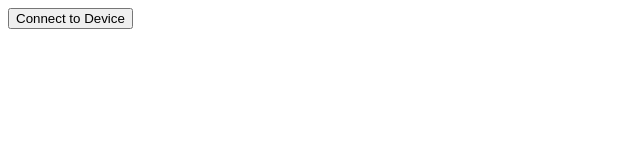
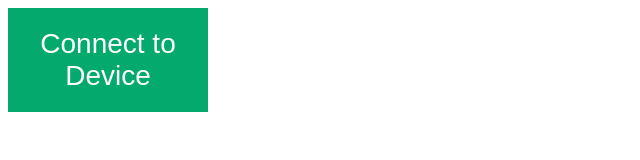
Before and after one commit to YolkyHaddock597/Web-Serial-API-TI, a plain HTML site: page index.html in a window 1280 px wide. Shown: the whole page, without its empty margins (0-640 px from the left). Drawn offline with Linux system fonts and the light colour scheme.

Commit message:
Update index.html
Signed-off-by: yolkyhaddock2 <115996913+yolkyhaddock2@users.noreply.github.com>

```diff
--- a/index.html
+++ b/index.html
@@ -2,9 +2,46 @@
 <html>
   <head>
     <title>TI Calc</title>
+ <style>
+.button {
+  position: relative;
+  background-color: #04AA6D;
+  border: none;
+  font-size: 28px;
+  color: #FFFFFF;
+  padding: 20px;
+  width: 200px;
+  text-align: center;
+  -webkit-transition-duration: 0.4s; /* Safari */
+  transition-duration: 0.4s;
+  text-decoration: none;
+  overflow: hidden;
+  cursor: pointer;
+}
+
+.button:after {
+  content: "";
+  background: #90EE90;
+  display: block;
+  position: absolute;
+  padding-top: 300%;
+  padding-left: 350%;
+  margin-left: -20px!important;
+  margin-top: -120%;
+  opacity: 0;
+  transition: all 0.8s
+}
+
+.button:active:after {
+  padding: 0;
+  margin: 0;
+  opacity: 1;
+  transition: 0s
+}
+</style>
   </head>
   <body>
-    <button onclick="connectToDevice()">Connect to Device</button>
+    <button class="button" onclick="connectToDevice()">Connect to Device</button>
     <script>
       const connectToDevice = async () => {
         try {
```
